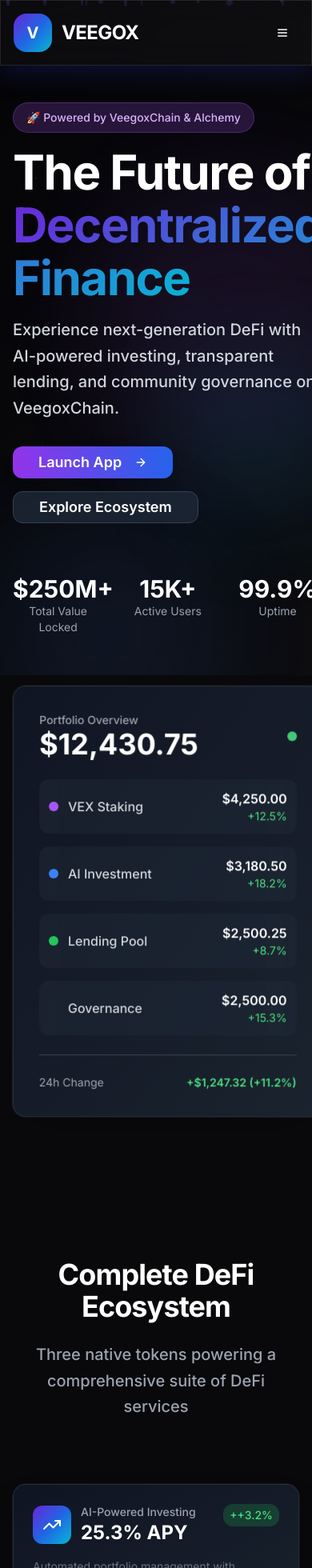
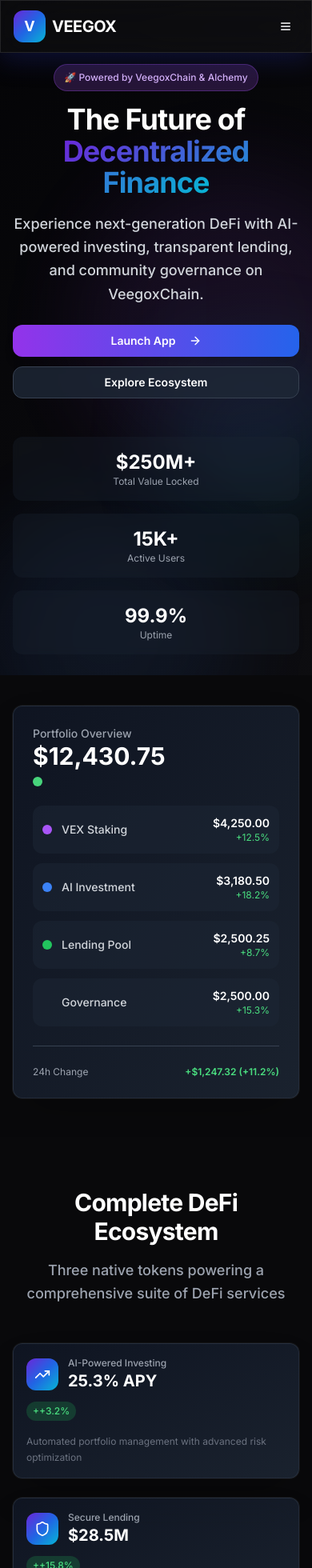
Before and after one commit to djfn23/veegox-financial-frontier, a React (Vite) app: page / in a window 390 px wide. Shown: the top 1960 px of the page at 80% size. Built offline with nearby package versions, Linux system fonts and the light colour scheme.

Commit message:
Fix: Implement mobile responsiveness
Implement the mobile responsiveness plan, adjusting layout, typography, and components for smaller screens.

```diff
--- a/src/components/layout/Navigation.tsx
+++ b/src/components/layout/Navigation.tsx
@@ -20,16 +20,16 @@ const Navigation = () => {
   return (
     <nav className="fixed top-0 w-full z-50 veegox-glass border-b border-white/10">
       <div className="max-w-7xl mx-auto px-4 sm:px-6 lg:px-8">
-        <div className="flex items-center justify-between h-20">
-          <Link to="/" className="flex items-center space-x-3 group">
-            <div className="w-12 h-12 veegox-gradient-primary rounded-2xl flex items-center justify-center group-hover:scale-110 transition-transform duration-300">
-              <span className="text-white font-bold text-xl">V</span>
+        <div className="flex items-center justify-between h-16 sm:h-20">
+          <Link to="/" className="flex items-center space-x-2 sm:space-x-3 group">
+            <div className="w-10 h-10 sm:w-12 sm:h-12 veegox-gradient-primary rounded-xl sm:rounded-2xl flex items-center justify-center group-hover:scale-110 transition-transform duration-300">
+              <span className="text-white font-bold text-lg sm:text-xl">V</span>
             </div>
-            <span className="text-white text-2xl font-bold tracking-tight">VEEGOX</span>
+            <span className="text-white text-xl sm:text-2xl font-bold tracking-tight hidden xs:block">VEEGOX</span>
           </Link>
 
           {/* Desktop Navigation */}
-          <div className="hidden md:flex items-center space-x-8">
+          <div className="hidden md:flex items-center space-x-6 lg:space-x-8">
             {navItems.map((item) => (
               <Link
                 key={item.label}
@@ -46,13 +46,13 @@ const Navigation = () => {
             ))}
           </div>
 
-          <div className="hidden md:flex items-center space-x-4">
+          <div className="hidden md:flex items-center space-x-3 lg:space-x-4">
             <Link to="/dashboard">
-              <Button className="veegox-button-secondary">
+              <Button className="veegox-button-secondary text-sm">
                 Dashboard
               </Button>
             </Link>
-            <Button className="veegox-button-primary">
+            <Button className="veegox-button-primary text-sm">
               Connect Wallet
             </Button>
           </div>
@@ -63,22 +63,22 @@ const Navigation = () => {
               variant="ghost"
               size="sm"
               onClick={() => setIsMenuOpen(!isMenuOpen)}
-              className="text-white hover:bg-white/10"
+              className="text-white hover:bg-white/10 p-2"
             >
-              {isMenuOpen ? <X size={24} /> : <Menu size={24} />}
+              {isMenuOpen ? <X size={20} /> : <Menu size={20} />}
             </Button>
           </div>
         </div>
 
         {/* Mobile Navigation */}
         {isMenuOpen && (
-          <div className="md:hidden py-6 border-t border-white/10">
-            <div className="flex flex-col space-y-4">
+          <div className="md:hidden py-4 sm:py-6 border-t border-white/10 animate-fade-in-up">
+            <div className="flex flex-col space-y-3 sm:space-y-4">
               {navItems.map((item) => (
                 <Link
                   key={item.label}
                   to={item.href}
-                  className={`text-lg font-semibold transition-colors hover:text-white ${
+                  className={`text-base sm:text-lg font-semibold transition-colors hover:text-white px-2 py-1 ${
                     isActive(item.href) ? 'text-white' : 'text-gray-300'
                   }`}
                   onClick={() => setIsMenuOpen(false)}
@@ -86,8 +86,8 @@ const Navigation = () => {
                   {item.label}
                 </Link>
               ))}
-              <div className="flex flex-col space-y-3 pt-4">
-                <Link to="/dashboard">
+              <div className="flex flex-col space-y-3 pt-4 border-t border-white/10">
+                <Link to="/dashboard" onClick={() => setIsMenuOpen(false)}>
                   <Button className="w-full veegox-button-secondary">
                     Dashboard
                   </Button>
--- a/src/components/ui/ModernStatsCard.tsx
+++ b/src/components/ui/ModernStatsCard.tsx
@@ -20,19 +20,19 @@ const ModernStatsCard: React.FC<ModernStatsCardProps> = ({
   description
 }) => {
   return (
-    <div className="veegox-card veegox-card-hover p-6 group">
-      <div className="flex items-start justify-between mb-4">
-        <div className="flex items-center space-x-3">
-          <div className="w-12 h-12 rounded-xl veegox-gradient-primary flex items-center justify-center group-hover:scale-110 transition-transform duration-300">
-            <Icon className="w-6 h-6 text-white" />
+    <div className="veegox-card veegox-card-hover p-4 sm:p-6 group">
+      <div className="flex flex-col sm:flex-row items-start justify-between mb-4 space-y-3 sm:space-y-0">
+        <div className="flex items-center space-x-3 w-full sm:w-auto">
+          <div className="w-10 h-10 sm:w-12 sm:h-12 rounded-xl veegox-gradient-primary flex items-center justify-center group-hover:scale-110 transition-transform duration-300 flex-shrink-0">
+            <Icon className="w-5 h-5 sm:w-6 sm:h-6 text-white" />
           </div>
-          <div>
-            <p className="text-gray-400 text-sm font-medium">{title}</p>
-            <p className="text-white text-2xl font-bold">{value}</p>
+          <div className="min-w-0 flex-1">
+            <p className="text-gray-400 text-xs sm:text-sm font-medium truncate">{title}</p>
+            <p className="text-white text-xl sm:text-2xl font-bold truncate">{value}</p>
           </div>
         </div>
         {change && (
-          <div className={`flex items-center space-x-1 px-2 py-1 rounded-lg text-sm font-medium ${
+          <div className={`flex items-center space-x-1 px-2 py-1 rounded-lg text-xs sm:text-sm font-medium flex-shrink-0 ${
             isPositive
               ? 'bg-green-500/20 text-green-400'
               : 'bg-red-500/20 text-red-400'
@@ -42,7 +42,7 @@ const ModernStatsCard: React.FC<ModernStatsCardProps> = ({
         )}
       </div>
       {description && (
-        <p className="text-gray-500 text-sm">{description}</p>
+        <p className="text-gray-500 text-xs sm:text-sm leading-relaxed">{description}</p>
       )}
     </div>
   );
--- a/src/index.css
+++ b/src/index.css
@@ -61,10 +61,17 @@
   body {
     @apply bg-background text-foreground font-inter antialiased;
     font-feature-settings: "cv11", "ss01";
+    -webkit-font-smoothing: antialiased;
+    -moz-osx-font-smoothing: grayscale;
   }
 
   h1, h2, h3, h4, h5, h6 {
     @apply font-semibold tracking-tight;
+  }
+
+  /* Prevent horizontal scroll on mobile */
+  html, body {
+    overflow-x: hidden;
   }
 }
 
@@ -87,11 +94,11 @@
 }
 
 .veegox-button-primary {
-  @apply bg-gradient-to-r from-purple-600 to-blue-600 hover:from-purple-700 hover:to-blue-700 text-white font-semibold px-8 py-3 rounded-xl transition-all duration-300 transform hover:scale-105 shadow-lg hover:shadow-purple-500/25;
+  @apply bg-gradient-to-r from-purple-600 to-blue-600 hover:from-purple-700 hover:to-blue-700 text-white font-semibold px-6 sm:px-8 py-2.5 sm:py-3 rounded-xl transition-all duration-300 transform hover:scale-105 shadow-lg hover:shadow-purple-500/25 active:scale-95;
 }
 
 .veegox-button-secondary {
-  @apply bg-gray-800/80 backdrop-blur-sm border border-gray-700 hover:border-purple-500/50 text-white font-semibold px-8 py-3 rounded-xl transition-all duration-300 hover:bg-gray-700/80;
+  @apply bg-gray-800/80 backdrop-blur-sm border border-gray-700 hover:border-purple-500/50 text-white font-semibold px-6 sm:px-8 py-2.5 sm:py-3 rounded-xl transition-all duration-300 hover:bg-gray-700/80 active:scale-95;
 }
 
 .veegox-text-gradient {
@@ -166,26 +173,9 @@
   box-shadow: 0 8px 32px 0 rgba(31, 38, 135, 0.37);
 }
 
-/* Typography enhancements */
-.veegox-heading-xl {
-  @apply text-6xl lg:text-7xl font-bold tracking-tight leading-[1.1];
-}
-
-.veegox-heading-lg {
-  @apply text-4xl lg:text-5xl font-bold tracking-tight;
-}
-
-.veegox-heading-md {
-  @apply text-3xl lg:text-4xl font-semibold tracking-tight;
-}
-
-.veegox-text-lg {
-  @apply text-xl lg:text-2xl font-medium leading-relaxed;
-}
-
-/* Improved scrollbar */
+/* Mobile-optimized scrollbar */
 ::-webkit-scrollbar {
-  width: 8px;
+  width: 6px;
 }
 
 ::-webkit-scrollbar-track {
@@ -194,9 +184,74 @@
 
 ::-webkit-scrollbar-thumb {
   background: linear-gradient(135deg, hsl(var(--veegox-purple)), hsl(var(--veegox-blue)));
-  border-radius: 4px;
+  border-radius: 3px;
 }
 
 ::-webkit-scrollbar-thumb:hover {
   background: linear-gradient(135deg, hsl(var(--veegox-blue)), hsl(var(--veegox-cyan)));
 }
+
+/* Mobile-specific optimizations */
+@media (max-width: 640px) {
+  .veegox-card {
+    @apply rounded-xl;
+  }
+
+  .veegox-button-primary,
+  .veegox-button-secondary {
+    @apply text-sm;
+  }
+
+  .veegox-animate-float {
+    animation: none; /* Reduce animations on mobile for better performance */
+  }
+
+  .veegox-particles {
+    display: none; /* Hide particles on mobile for better performance */
+  }
+}
+
+/* Touch-friendly improvements */
+@media (hover: none) and (pointer: coarse) {
+  .veegox-card-hover:hover {
+    transform: none;
+    scale: 1;
+  }
+
+  .veegox-button-primary:hover,
+  .veegox-button-secondary:hover {
+    transform: none;
+    scale: 1;
+  }
+}
+
+/* High DPI screen optimizations */
+@media (-webkit-min-device-pixel-ratio: 2), (min-resolution: 192dpi) {
+  .veegox-text-gradient {
+    background-size: 200% 200%;
+    animation: gradientShift 3s ease infinite;
+  }
+}
+
+@keyframes gradientShift {
+  0%, 100% { background-position: 0% 50%; }
+  50% { background-position: 100% 50%; }
+}
+
+/* Reduced motion preferences */
+@media (prefers-reduced-motion: reduce) {
+  .veegox-animate-float,
+  .veegox-animate-pulse-slow,
+  .veegox-animate-slide-up,
+  .veegox-particles,
+  .animate-pulse,
+  .animate-spin {
+    animation: none;
+  }
+
+  .veegox-card-hover,
+  .veegox-button-primary,
+  .veegox-button-secondary {
+    transition: none;
+  }
+}
--- a/src/pages/Index.tsx
+++ b/src/pages/Index.tsx
@@ -14,68 +14,68 @@ const Index = () => {
       <Navigation />
 
       {/* Hero Section */}
-      <section className="relative pt-32 pb-20 overflow-hidden">
+      <section className="relative pt-20 sm:pt-24 lg:pt-32 pb-12 sm:pb-16 lg:pb-20 overflow-hidden">
         <div className="max-w-7xl mx-auto px-4 sm:px-6 lg:px-8">
-          <div className="grid lg:grid-cols-2 gap-16 items-center">
-            <div className="space-y-8 veegox-animate-slide-up">
+          <div className="grid lg:grid-cols-2 gap-8 lg:gap-16 items-center">
+            <div className="space-y-6 sm:space-y-8 veegox-animate-slide-up text-center lg:text-left">
               <div className="space-y-4">
-                <div className="inline-flex items-center px-4 py-2 rounded-full bg-purple-500/20 border border-purple-500/30 text-purple-300 text-sm font-medium">
+                <div className="inline-flex items-center px-3 sm:px-4 py-2 rounded-full bg-purple-500/20 border border-purple-500/30 text-purple-300 text-xs sm:text-sm font-medium">
                   🚀 Powered by VeegoxChain & Alchemy
                 </div>
-                <h1 className="veegox-heading-xl text-white">
+                <h1 className="text-4xl sm:text-5xl lg:text-6xl xl:text-7xl font-bold tracking-tight leading-[1.1] text-white">
                   The Future of
                   <br />
                   <span className="veegox-text-gradient">Decentralized Finance</span>
                 </h1>
-                <p className="veegox-text-lg text-gray-300 max-w-lg">
+                <p className="text-lg sm:text-xl lg:text-2xl font-medium leading-relaxed text-gray-300 max-w-2xl mx-auto lg:mx-0">
                   Experience next-generation DeFi with AI-powered investing,
                   transparent lending, and community governance on VeegoxChain.
                 </p>
               </div>
 
-              <div className="flex flex-col sm:flex-row gap-4">
+              <div className="flex flex-col sm:flex-row gap-3 sm:gap-4 justify-center lg:justify-start">
                 <Link to="/dashboard">
-                  <Button className="veegox-button-primary text-lg">
+                  <Button className="veegox-button-primary text-base sm:text-lg w-full sm:w-auto">
                     Launch App
-                    <ArrowRight className="ml-2 w-5 h-5" />
+                    <ArrowRight className="ml-2 w-4 h-4 sm:w-5 sm:h-5" />
                   </Button>
                 </Link>
                 <Link to="/products">
-                  <Button className="veegox-button-secondary text-lg">
+                  <Button className="veegox-button-secondary text-base sm:text-lg w-full sm:w-auto">
                     Explore Ecosystem
                   </Button>
                 </Link>
               </div>
 
               {/* Quick stats */}
-              <div className="grid grid-cols-3 gap-6 pt-8">
-                <div className="text-center">
-                  <p className="text-3xl font-bold text-white">$250M+</p>
-                  <p className="text-gray-400 text-sm">Total Value Locked</p>
+              <div className="grid grid-cols-1 sm:grid-cols-3 gap-4 sm:gap-6 pt-6 sm:pt-8 max-w-md sm:max-w-none mx-auto lg:mx-0">
+                <div className="text-center bg-gray-800/30 rounded-xl p-4 backdrop-blur-sm">
+                  <p className="text-2xl sm:text-3xl font-bold text-white">$250M+</p>
+                  <p className="text-gray-400 text-xs sm:text-sm">Total Value Locked</p>
                 </div>
-                <div className="text-center">
-                  <p className="text-3xl font-bold text-white">15K+</p>
-                  <p className="text-gray-400 text-sm">Active Users</p>
+                <div className="text-center bg-gray-800/30 rounded-xl p-4 backdrop-blur-sm">
+                  <p className="text-2xl sm:text-3xl font-bold text-white">15K+</p>
+                  <p className="text-gray-400 text-xs sm:text-sm">Active Users</p>
                 </div>
-                <div className="text-center">
-                  <p className="text-3xl font-bold text-white">99.9%</p>
-                  <p className="text-gray-400 text-sm">Uptime</p>
+                <div className="text-center bg-gray-800/30 rounded-xl p-4 backdrop-blur-sm">
+                  <p className="text-2xl sm:text-3xl font-bold text-white">99.9%</p>
+                  <p className="text-gray-400 text-xs sm:text-sm">Uptime</p>
                 </div>
               </div>
             </div>
 
             {/* Portfolio Preview */}
-            <div className="relative">
-              <div className="veegox-card p-8 veegox-animate-float">
-                <div className="flex items-center justify-between mb-6">
+            <div className="relative mt-8 lg:mt-0">
+              <div className="veegox-card p-6 sm:p-8 veegox-animate-float">
+                <div className="flex flex-col sm:flex-row items-start sm:items-center justify-between mb-6 space-y-2 sm:space-y-0">
                   <div>
                     <p className="text-gray-400 text-sm font-medium">Portfolio Overview</p>
-                    <p className="text-white text-4xl font-bold">$12,430.75</p>
+                    <p className="text-white text-3xl sm:text-4xl font-bold">$12,430.75</p>
                   </div>
                   <div className="w-3 h-3 bg-green-400 rounded-full animate-pulse" />
                 </div>
 
-                <div className="space-y-4">
+                <div className="space-y-3 sm:space-y-4">
                   {[
                     { name: 'VEX Staking', amount: '$4,250.00', change: '+12.5%', color: 'purple' },
                     { name: 'AI Investment', amount: '$3,180.50', change: '+18.2%', color: 'blue' },
@@ -85,18 +85,18 @@ const Index = () => {
                     <div key={index} className="flex justify-between items-center p-3 rounded-xl bg-gray-800/50 hover:bg-gray-700/50 transition-colors duration-300">
                       <div className="flex items-center space-x-3">
                         <div className={`w-3 h-3 rounded-full bg-${item.color}-500`} />
-                        <span className="text-gray-300 font-medium">{item.name}</span>
+                        <span className="text-gray-300 font-medium text-sm sm:text-base truncate">{item.name}</span>
                       </div>
-                      <div className="text-right">
-                        <p className="text-white font-semibold">{item.amount}</p>
-                        <p className="text-green-400 text-sm">{item.change}</p>
+                      <div className="text-right flex-shrink-0">
+                        <p className="text-white font-semibold text-sm sm:text-base">{item.amount}</p>
+                        <p className="text-green-400 text-xs sm:text-sm">{item.change}</p>
                       </div>
                     </div>
                   ))}
                 </div>
 
                 <div className="mt-6 pt-6 border-t border-gray-700">
-                  <div className="flex justify-between text-sm">
+                  <div className="flex justify-between text-xs sm:text-sm">
                     <span className="text-gray-400">24h Change</span>
                     <span className="text-green-400 font-semibold">+$1,247.32 (+11.2%)</span>
                   </div>
@@ -108,18 +108,18 @@ const Index = () => {
       </section>
 
       {/* Features Section */}
-      <section className="py-24 relative">
+      <section className="py-16 sm:py-20 lg:py-24 relative">
         <div className="max-w-7xl mx-auto px-4 sm:px-6 lg:px-8">
-          <div className="text-center mb-20">
-            <h2 className="veegox-heading-lg text-white mb-6">
+          <div className="text-center mb-12 sm:mb-16 lg:mb-20">
+            <h2 className="text-3xl sm:text-4xl lg:text-5xl font-bold tracking-tight text-white mb-4 sm:mb-6">
               Complete DeFi Ecosystem
             </h2>
-            <p className="veegox-text-lg text-gray-400 max-w-3xl mx-auto">
+            <p className="text-lg sm:text-xl lg:text-2xl font-medium leading-relaxed text-gray-400 max-w-3xl mx-auto">
               Three native tokens powering a comprehensive suite of DeFi services
             </p>
           </div>
 
-          <div className="grid md:grid-cols-3 gap-8 mb-20">
+          <div className="grid md:grid-cols-3 gap-6 sm:gap-8 mb-12 sm:mb-16 lg:mb-20">
             <ModernStatsCard
               title="AI-Powered Investing"
               value="25.3% APY"
@@ -144,7 +144,7 @@ const Index = () => {
           </div>
 
           {/* Token showcase */}
-          <div className="grid md:grid-cols-3 gap-8">
+          <div className="grid md:grid-cols-3 gap-6 sm:gap-8">
             {[
               {
                 token: 'VEX',
@@ -168,16 +168,16 @@ const Index = () => {
                 icon: Globe
               }
             ].map((item, index) => (
-              <div key={index} className="veegox-card veegox-card-hover p-8 text-center group">
-                <div className={`w-20 h-20 mx-auto mb-6 rounded-2xl bg-${item.color}-500/20 border border-${item.color}-500/30 flex items-center justify-center group-hover:scale-110 transition-transform duration-300`}>
-                  <item.icon className={`w-10 h-10 text-${item.color}-400`} />
+              <div key={index} className="veegox-card veegox-card-hover p-6 sm:p-8 text-center group">
+                <div className={`w-16 h-16 sm:w-20 sm:h-20 mx-auto mb-4 sm:mb-6 rounded-2xl bg-${item.color}-500/20 border border-${item.color}-500/30 flex items-center justify-center group-hover:scale-110 transition-transform duration-300`}>
+                  <item.icon className={`w-8 h-8 sm:w-10 sm:h-10 text-${item.color}-400`} />
                 </div>
-                <div className="space-y-4">
+                <div className="space-y-3 sm:space-y-4">
                   <div>
-                    <h3 className="text-2xl font-bold text-white mb-2">{item.token}</h3>
-                    <p className={`text-${item.color}-400 font-semibold`}>{item.name}</p>
+                    <h3 className="text-xl sm:text-2xl font-bold text-white mb-2">{item.token}</h3>
+                    <p className={`text-${item.color}-400 font-semibold text-sm sm:text-base`}>{item.name}</p>
                   </div>
-                  <p className="text-gray-400 leading-relaxed">{item.description}</p>
+                  <p className="text-gray-400 leading-relaxed text-sm sm:text-base">{item.description}</p>
                   <Button className="w-full veegox-button-secondary">
                     Learn More
                   </Button>
@@ -189,24 +189,24 @@ const Index = () => {
       </section>
 
       {/* CTA Section */}
-      <section className="py-24 relative">
+      <section className="py-16 sm:py-20 lg:py-24 relative">
         <div className="max-w-4xl mx-auto px-4 sm:px-6 lg:px-8 text-center">
-          <div className="veegox-card p-12 veegox-glow">
-            <h2 className="veegox-heading-md text-white mb-6">
+          <div className="veegox-card p-8 sm:p-12 veegox-glow">
+            <h2 className="text-2xl sm:text-3xl lg:text-4xl font-semibold tracking-tight text-white mb-4 sm:mb-6">
               Ready to Join the Future?
             </h2>
-            <p className="veegox-text-lg text-gray-400 mb-8 max-w-2xl mx-auto">
+            <p className="text-lg sm:text-xl lg:text-2xl font-medium leading-relaxed text-gray-400 mb-6 sm:mb-8 max-w-2xl mx-auto">
               Start earning with VeegoxChain's innovative DeFi products.
               Connect your wallet and explore unlimited possibilities.
             </p>
             <div className="flex flex-col sm:flex-row gap-4 justify-center">
               <Link to="/dashboard">
-                <Button className="veegox-button-primary text-lg">
+                <Button className="veegox-button-primary text-base sm:text-lg w-full sm:w-auto">
                   Get Started Now
                 </Button>
               </Link>
               <Link to="/about">
-                <Button className="veegox-button-secondary text-lg">
+                <Button className="veegox-button-secondary text-base sm:text-lg w-full sm:w-auto">
                   Learn More
                 </Button>
               </Link>
--- a/tailwind.config.ts
+++ b/tailwind.config.ts
@@ -17,6 +17,14 @@ export default {
 			screens: {
 				'2xl': '1400px'
 			}
+		},
+		screens: {
+			'xs': '320px',
+			'sm': '640px',
+			'md': '768px',
+			'lg': '1024px',
+			'xl': '1280px',
+			'2xl': '1536px',
 		},
 		extend: {
 			fontFamily: {
@@ -107,6 +115,10 @@ export default {
 				'slide-in': {
 					'0%': { opacity: '0', transform: 'translateY(20px)' },
 					'100%': { opacity: '1', transform: 'translateY(0)' }
+				},
+				'fade-in-up': {
+					'0%': { opacity: '0', transform: 'translateY(30px)' },
+					'100%': { opacity: '1', transform: 'translateY(0)' }
 				}
 			},
 			animation: {
@@ -114,7 +126,12 @@ export default {
 				'accordion-up': 'accordion-up 0.2s ease-out',
 				'float': 'float 6s ease-in-out infinite',
 				'glow': 'glow 2s ease-in-out infinite',
-				'slide-in': 'slide-in 0.6s ease-out'
+				'slide-in': 'slide-in 0.6s ease-out',
+				'fade-in-up': 'fade-in-up 0.8s ease-out'
+			},
+			spacing: {
+				'18': '4.5rem',
+				'88': '22rem',
 			}
 		}
 	},
```
